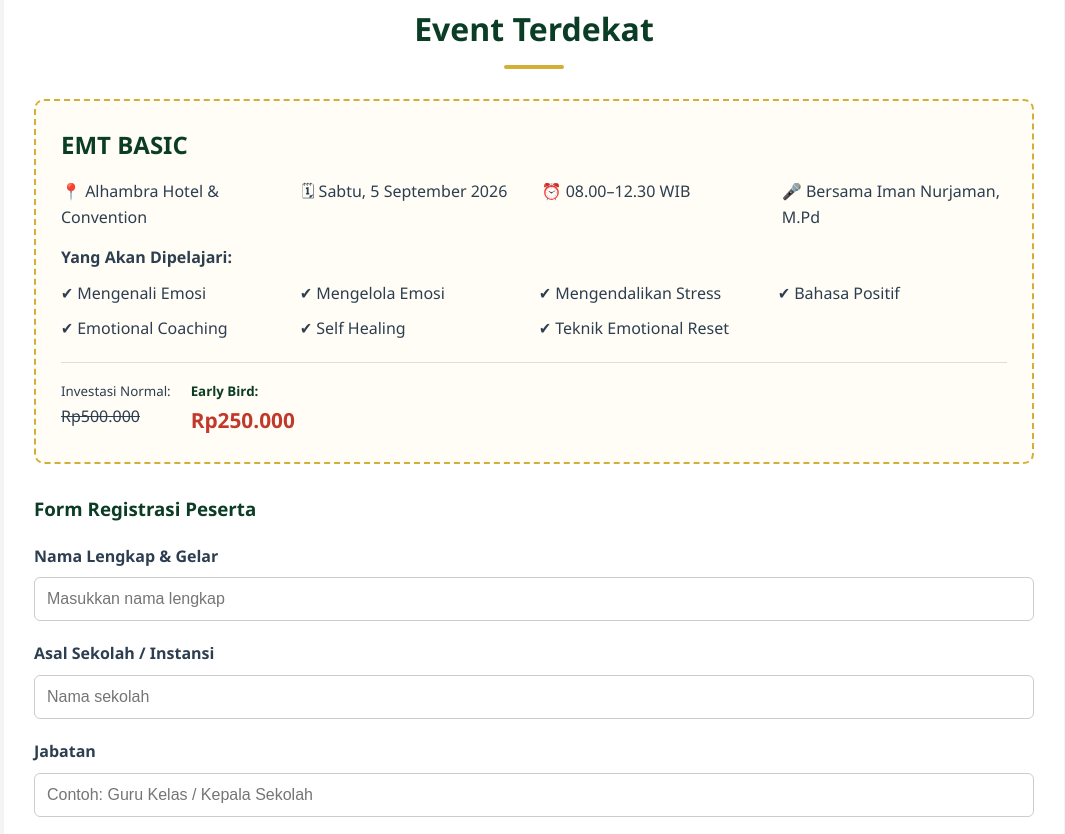
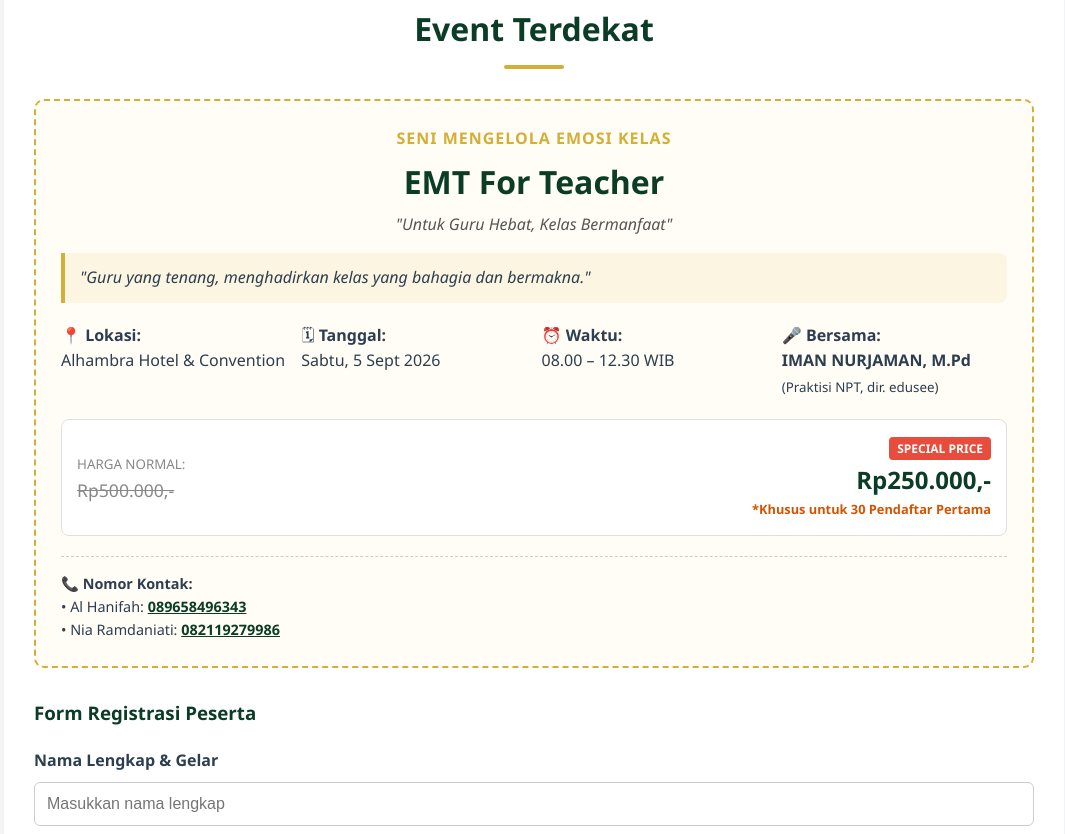
Before and after one commit to kabacakabtasik-gif/emotion-management-training, a plain HTML site: page dashboard.html in a window 1280 px wide. Shown: the part 3115-3949 px from the top of the page, without its empty margins (106-1171 px from the left). Drawn offline with Linux system fonts and the light colour scheme.

Commit message:
Update dashboard.html

```diff
--- a/dashboard.html
+++ b/dashboard.html
@@ -492,37 +492,50 @@
         </section>
 
         <!-- 4. EVENT TERDEKAT & REGISTRASI -->
+<!-- 4. EVENT TERDEKAT & REGISTRASI -->
         <section id="event" class="card">
             <h2 class="section-title">Event Terdekat</h2>
 
             <div class="event-box">
-                <h2 style="color: var(--primary-emerald);">EMT BASIC</h2>
-                <div class="event-info">
-                    <div>📍 Alhambra Hotel & Convention</div>
-                    <div>🗓 Sabtu, 5 September 2026</div>
-                    <div>⏰ 08.00–12.30 WIB</div>
-                    <div>🎤 Bersama Iman Nurjaman, M.Pd</div>
+                <div style="text-align: center; margin-bottom: 15px;">
+                    <span style="color: var(--accent-gold); font-weight: bold; text-transform: uppercase; letter-spacing: 1px;">Seni Mengelola Emosi Kelas</span>
+                    <h2 style="color: var(--primary-emerald); font-size: 2rem; margin: 5px 0;">EMT For Teacher</h2>
+                    <p style="font-style: italic; color: #555;">"Untuk Guru Hebat, Kelas Bermanfaat"</p>
                 </div>
 
-                <h4 style="margin-top: 15px;">Yang Akan Dipelajari:</h4>
-                <div style="display: grid; grid-template-columns: repeat(auto-fit, minmax(200px, 1fr)); gap: 10px; margin-top: 10px;">
-                    <div>✔ Mengenali Emosi</div>
-                    <div>✔ Mengelola Emosi</div>
-                    <div>✔ Mengendalikan Stress</div>
-                    <div>✔ Bahasa Positif</div>
-                    <div>✔ Emotional Coaching</div>
-                    <div>✔ Self Healing</div>
-                    <div>✔ Teknik Emotional Reset</div>
+                <blockquote style="background: rgba(212, 175, 55, 0.1); border-left: 4px solid var(--accent-gold); padding: 12px 15px; font-style: italic; margin-bottom: 20px; border-radius: 0 8px 8px 0;">
+                    "Guru yang tenang, menghadirkan kelas yang bahagia dan bermakna."
+                </blockquote>
+
+                <div class="event-info">
+                    <div>📍 <strong>Lokasi:</strong><br>Alhambra Hotel & Convention</div>
+                    <div>🗓 <strong>Tanggal:</strong><br>Sabtu, 5 Sept 2026</div>
+                    <div>⏰ <strong>Waktu:</strong><br>08.00 – 12.30 WIB</div>
+                    <div>🎤 <strong>Bersama:</strong><br><strong>IMAN NURJAMAN, M.Pd</strong><br><small>(Praktisi NPT, dir. edusee)</small></div>
                 </div>
 
-                <div style="margin-top: 20px; padding-top: 15px; border-top: 1px solid #ddd; display: flex; gap: 20px;">
-                    <div><small>Investasi Normal:</small><br><del>Rp500.000</del></div>
-                    <div style="color: var(--primary-emerald); font-weight: bold;"><small>Early Bird:</small><br><span style="font-size: 1.3rem; color: #c0392b;">Rp250.000</span></div>
+                <div style="margin-top: 20px; padding: 15px; background: white; border-radius: 8px; border: 1px solid #e0e0e0; display: flex; justify-content: space-between; align-items: center; flex-wrap: wrap; gap: 10px;">
+                    <div>
+                        <small style="text-transform: uppercase; color: #888;">Harga Normal:</small><br>
+                        <del style="color: #888; font-size: 1.1rem;">Rp500.000,-</del>
+                    </div>
+                    <div style="text-align: right;">
+                        <span style="background: #e74c3c; color: white; padding: 3px 8px; border-radius: 4px; font-size: 0.75rem; font-weight: bold;">SPECIAL PRICE</span><br>
+                        <span style="font-size: 1.5rem; color: var(--primary-emerald); font-weight: bold;">Rp250.000,-</span>
+                        <div style="font-size: 0.8rem; color: #d35400; font-weight: 600;">*Khusus untuk 30 Pendaftar Pertama</div>
+                    </div>
+                </div>
+
+                <!-- Contact Person -->
+                <div style="margin-top: 20px; padding-top: 15px; border-top: 1px dashed #ccc; font-size: 0.9rem;">
+                    <strong>📞 Nomor Kontak:</strong><br>
+                    • Al Hanifah: <a href="https://wa.me/6289658496343" target="_blank" style="color: var(--primary-emerald); font-weight: bold;">089658496343</a><br>
+                    • Nia Ramdaniati: <a href="https://wa.me/6282119279986" target="_blank" style="color: var(--primary-emerald); font-weight: bold;">082119279986</a>
                 </div>
             </div>
 
             <h3 style="color: var(--primary-emerald); margin-bottom: 20px;">Form Registrasi Peserta</h3>
-            <form onsubmit="alert('Pendaftaran berhasil dikirim!'); return false;">
+            <form onsubmit="alert('Pendaftaran berhasil dikirim! Silakan konfirmasi pembayaran via WhatsApp.'); return false;">
                 <div class="form-group">
                     <label>Nama Lengkap & Gelar</label>
                     <input type="text" placeholder="Masukkan nama lengkap" required>
@@ -559,7 +572,6 @@
                 <button type="submit" class="btn-submit">DAFTAR SEKARANG</button>
             </form>
         </section>
-
         <!-- SARAN PENGEMBANGAN BRAND -->
         <section id="ekosistem" class="card" style="background-color: #f0f7f4; border-top-color: var(--primary-emerald);">
             <h2 class="section-title">💡 Saran Pengembangan Ekosistem Brand EMT</h2>
```
